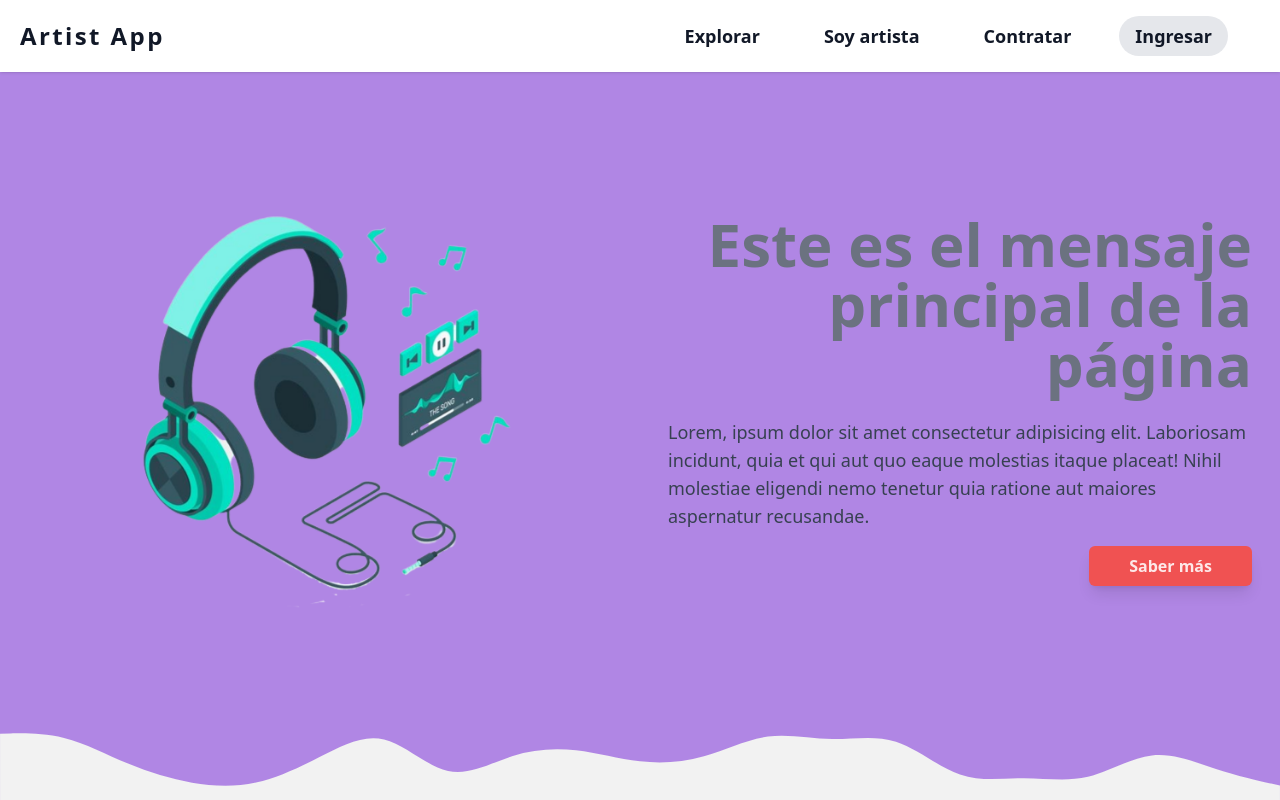
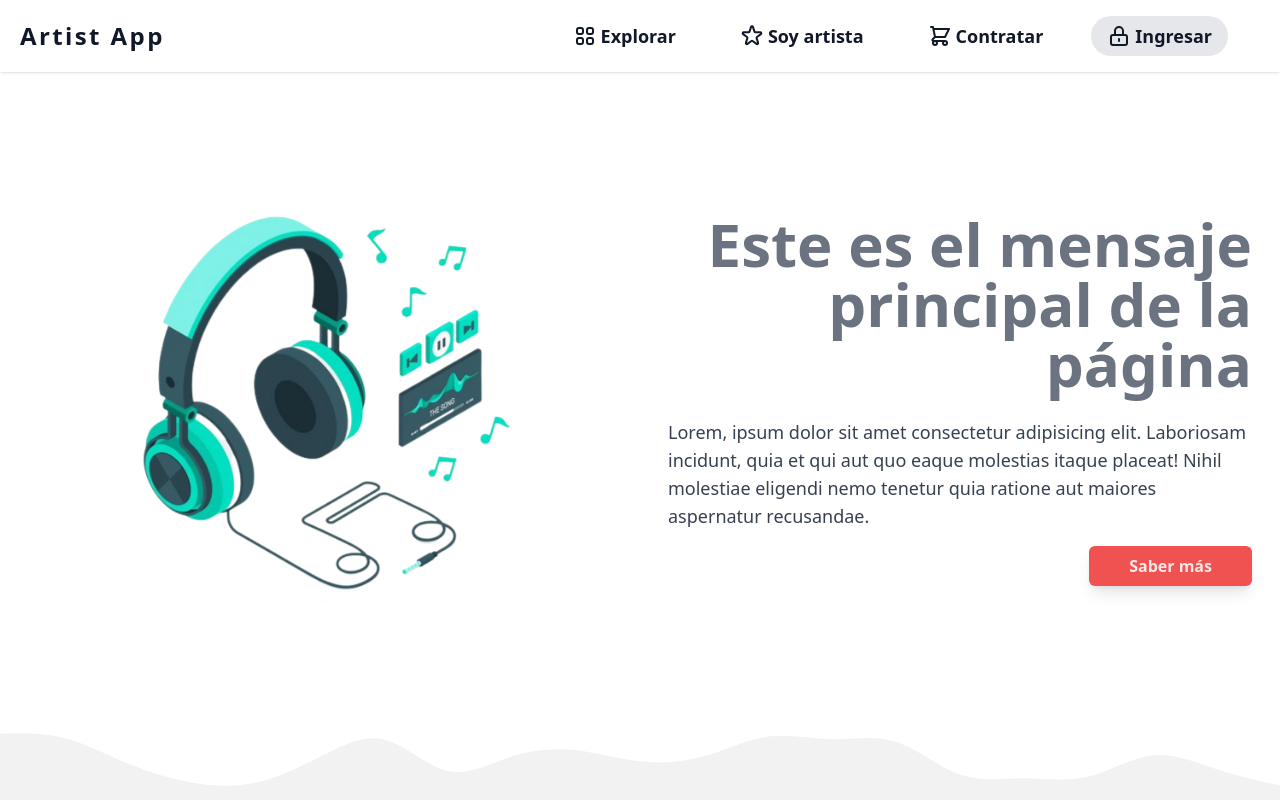
Before and after one commit to Izaanplayer/group-project-client, a React (Create React App) app in the folder client/: page / in a window 1280 px wide. Built offline with nearby package versions, Linux system fonts and the light colour scheme.

Commit message:
Se añaden los iconos en el Navbar

```diff
--- a/client/src/components/Navbar/index.tsx
+++ b/client/src/components/Navbar/index.tsx
@@ -7,16 +7,34 @@ export default function Navbar() {
                     <div className="flex basis-auto flex-grow items-center">
                         <ul className="flex flex-row items-center ml-auto pl-0 list-none my-0">
                             <li className="mr-8">
-                                <a href='#' className="text-gray-900 text-lg font-semibold py-1.5 px-4 block rounded-3xl transition-all duration-75 ease-linear delay-75 hover:bg-gray-400 hover:bg-opacity-20">Explorar</a>
+                                <a href='#' className="flex items-center text-gray-900 text-lg font-semibold py-1.5 px-4 rounded-3xl transition-all duration-75 ease-linear delay-75 hover:bg-gray-400 hover:bg-opacity-20">
+                                    <svg xmlns="http://www.w3.org/2000/svg" className="h-6 w-6 mr-1" fill="none" viewBox="0 0 24 24" stroke="currentColor" strokeWidth="2">
+                                        <path strokeLinecap="round" strokeLinejoin="round" d="M4 6a2 2 0 012-2h2a2 2 0 012 2v2a2 2 0 01-2 2H6a2 2 0 01-2-2V6zM14 6a2 2 0 012-2h2a2 2 0 012 2v2a2 2 0 01-2 2h-2a2 2 0 01-2-2V6zM4 16a2 2 0 012-2h2a2 2 0 012 2v2a2 2 0 01-2 2H6a2 2 0 01-2-2v-2zM14 16a2 2 0 012-2h2a2 2 0 012 2v2a2 2 0 01-2 2h-2a2 2 0 01-2-2v-2z" />
+                                    </svg> Explorar</a>
                             </li>
                             <li className="mr-8">
-                                <a href='#' className="text-gray-900 text-lg font-semibold py-1.5 px-4 block rounded-3xl transition-all duration-75 ease-linear delay-75 hover:bg-gray-400 hover:bg-opacity-20">Soy artista</a>
+                                <a href='#' className="flex items-center text-gray-900 text-lg font-semibold py-1.5 px-4 rounded-3xl transition-all duration-75 ease-linear delay-75 hover:bg-gray-400 hover:bg-opacity-20">
+                                    <svg xmlns="http://www.w3.org/2000/svg" className="h-6 w-6 mr-1" fill="none" viewBox="0 0 24 24" stroke="currentColor" strokeWidth="2">
+                                        <path strokeLinecap="round" strokeLinejoin="round" d="M11.049 2.927c.3-.921 1.603-.921 1.902 0l1.519 4.674a1 1 0 00.95.69h4.915c.969 0 1.371 1.24.588 1.81l-3.976 2.888a1 1 0 00-.363 1.118l1.518 4.674c.3.922-.755 1.688-1.538 1.118l-3.976-2.888a1 1 0 00-1.176 0l-3.976 2.888c-.783.57-1.838-.197-1.538-1.118l1.518-4.674a1 1 0 00-.363-1.118l-3.976-2.888c-.784-.57-.38-1.81.588-1.81h4.914a1 1 0 00.951-.69l1.519-4.674z" />
+                                    </svg>
+                                    Soy artista
+                                </a>
                             </li>
                             <li className="mr-8">
-                                <a href='#' className="text-gray-900 text-lg font-semibold py-1.5 px-4 block rounded-3xl transition-all duration-75 ease-linear delay-75 hover:bg-gray-400 hover:bg-opacity-20">Contratar</a>
+                                <a href='#' className="flex items-center text-gray-900 text-lg font-semibold py-1.5 px-4 rounded-3xl transition-all duration-75 ease-linear delay-75 hover:bg-gray-400 hover:bg-opacity-20">
+                                    <svg xmlns="http://www.w3.org/2000/svg" className="h-6 w-6 mr-1" fill="none" viewBox="0 0 24 24" stroke="currentColor" strokeWidth="2">
+                                        <path strokeLinecap="round" strokeLinejoin="round" d="M3 3h2l.4 2M7 13h10l4-8H5.4M7 13L5.4 5M7 13l-2.293 2.293c-.63.63-.184 1.707.707 1.707H17m0 0a2 2 0 100 4 2 2 0 000-4zm-8 2a2 2 0 11-4 0 2 2 0 014 0z" />
+                                    </svg>
+                                    Contratar
+                                </a>
                             </li>
                             <li className="mr-8">
-                                <a href='#' className="text-gray-900 text-lg font-extrabold py-1.5 px-4 block rounded-3xl transition-all duration-75 ease-linear delay-75 bg-gray-200 border-gray-700 hover:bg-opacity-70">Ingresar</a>
+                                <a href='#' className="flex items-center text-gray-900 text-lg font-extrabold py-1.5 px-4 rounded-3xl transition-all duration-75 ease-linear delay-75 bg-gray-200 border-gray-700 hover:bg-opacity-70">
+                                    <svg xmlns="http://www.w3.org/2000/svg" className="h-6 w-6 mr-1" fill="none" viewBox="0 0 24 24" stroke="currentColor" strokeWidth="2">
+                                        <path strokeLinecap="round" strokeLinejoin="round" d="M12 15v2m-6 4h12a2 2 0 002-2v-6a2 2 0 00-2-2H6a2 2 0 00-2 2v6a2 2 0 002 2zm10-10V7a4 4 0 00-8 0v4h8z" />
+                                    </svg>
+                                    Ingresar
+                                </a>
                             </li>
                         </ul>
                     </div>
--- a/client/src/components/Testing/Example.tsx
+++ b/client/src/components/Testing/Example.tsx
@@ -8,7 +8,7 @@ export default function Example() {
   return (
     <>
       <Navbar />
-      <div className="flex h-screen flex-col bg-primary-200">
+      <div className="flex h-screen flex-col">
 
         <div className="flex flex-row h-full items-center w-full z-40">
           <div className="w-1/2 flex flex-row items-center justify-center">
--- a/client/tailwind.config.js
+++ b/client/tailwind.config.js
@@ -6,9 +6,6 @@ module.exports = {
   ],
   theme: {
     extend: {
-      colors: {
-        'primary': { DEFAULT: '#702CC3', '50': '#D1B8EF', '100': '#C6A7EB', '200': '#B086E4', '300': '#9A64DC', '400': '#8543D5', '500': '#702CC3', '600': '#562295', '700': '#3B1767', '800': '#210D3A', '900': '#07030C' },
-      },
       keyframes: {
         floating: {
           '0%': { transform: 'translate(0,  0px)' },
```
